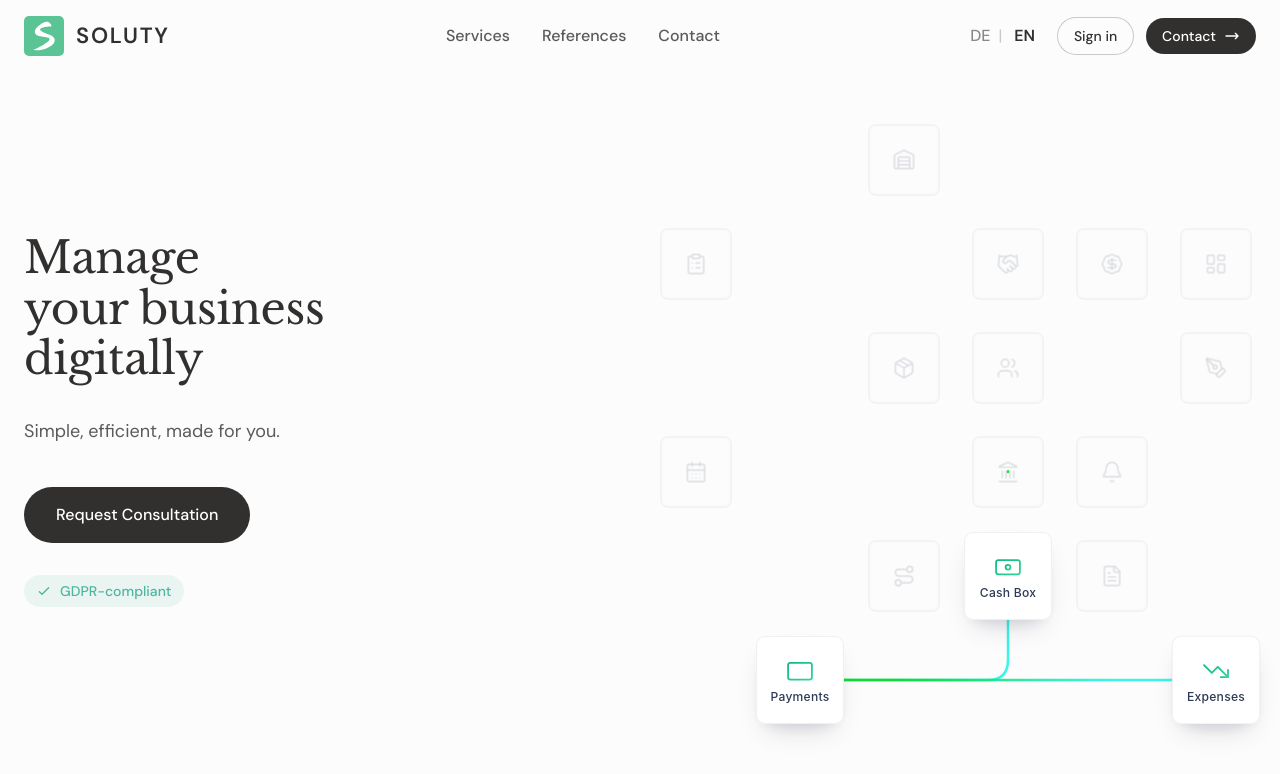
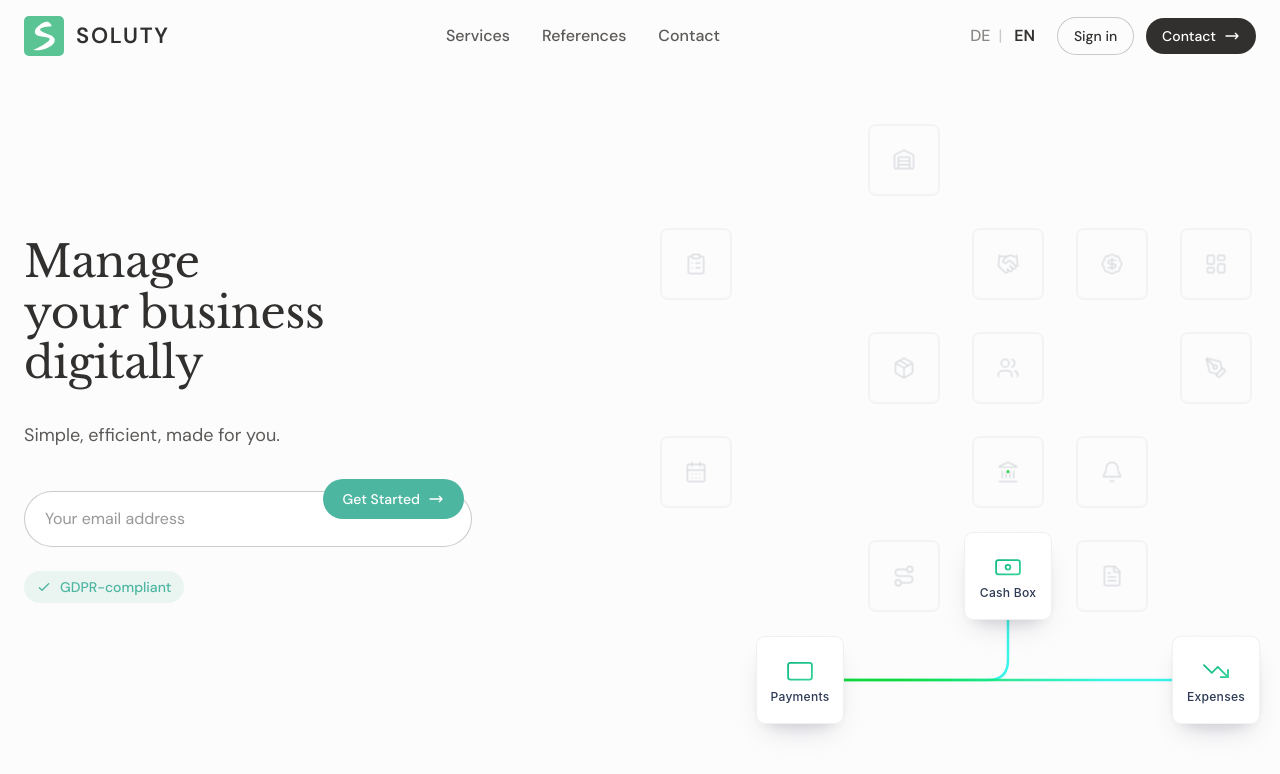
Before and after one commit to zaferkucuk/soluty-website, a Next.js app: page /en in a window 1280 px wide. Shown: the top 774 px of the page. Built offline with nearby package versions, Linux system fonts and the light colour scheme.

Commit message:
fix(hero): restore email input with submit button
- Create dedicated HeroEmailForm client component
- Restore email input + submit button inside input design
- Apply brand colors to submit button
- Focus state shows brand color border

```diff
--- /dev/null
+++ b/app/[locale]/components/HeroEmailForm.tsx
@@ -0,0 +1,69 @@
+'use client'
+
+import { useTranslations } from 'next-intl'
+import { useState } from 'react'
+
+// Design tokens
+const COLORS = {
+  textPrimary: '#32302F',
+  textMuted: '#8A8785',
+  brandPrimary: '#4DB6A0',
+  brandHover: '#3DA08C',
+  borderStrong: 'rgba(50, 48, 47, 0.25)',
+}
+
+export function HeroEmailForm() {
+  const t = useTranslations('hero')
+  const [isHovered, setIsHovered] = useState(false)
+
+  return (
+    <div className="relative flex-1 max-w-md">
+      <input
+        type="email"
+        placeholder={t('emailPlaceholder')}
+        className="
+          w-full h-14 px-5 pr-36
+          text-base
+          bg-white
+          rounded-full
+          transition-all duration-200
+          focus:outline-none focus:ring-2 focus:ring-offset-0
+        "
+        style={{
+          color: COLORS.textPrimary,
+          border: `1px solid ${COLORS.borderStrong}`,
+        }}
+        onFocus={(e) => {
+          e.currentTarget.style.borderColor = COLORS.brandPrimary
+        }}
+        onBlur={(e) => {
+          e.currentTarget.style.borderColor = COLORS.borderStrong
+        }}
+      />
+      {/* Submit Button inside input */}
+      <button
+        type="button"
+        className="
+          absolute right-2 top-1/2 -translate-y-1/2
+          inline-flex h-10 items-center justify-center gap-2
+          rounded-full px-5
+          text-white font-medium text-sm
+          transition-all duration-200
+          focus:outline-none focus:ring-2 focus:ring-offset-2
+        "
+        style={{
+          backgroundColor: isHovered ? COLORS.brandHover : COLORS.brandPrimary,
+          transform: isHovered ? 'translateY(-50%) translateY(-1px)' : 'translateY(-50%)',
+          boxShadow: isHovered ? '0 4px 12px rgba(77, 182, 160, 0.3)' : 'none',
+        }}
+        onMouseEnter={() => setIsHovered(true)}
+        onMouseLeave={() => setIsHovered(false)}
+      >
+        {t('cta.submit')}
+        <svg className="w-4 h-4" fill="none" stroke="currentColor" viewBox="0 0 24 24">
+          <path strokeLinecap="round" strokeLinejoin="round" strokeWidth={2} d="M17 8l4 4m0 0l-4 4m4-4H3" />
+        </svg>
+      </button>
+    </div>
+  )
+}
--- a/app/[locale]/page.tsx
+++ b/app/[locale]/page.tsx
@@ -1,6 +1,6 @@
 import { useTranslations } from "next-intl";
 import { ModuleGrid } from "./components/ModuleGrid";
-import { Button } from "./components/ui/Button";
+import { HeroEmailForm } from "./components/HeroEmailForm";
 
 // Design tokens
 const COLORS = {
@@ -8,7 +8,6 @@ const COLORS = {
   textSecondary: '#5C5A58',
   bgPrimary: '#FCFCFC',
   brandPrimary: '#4DB6A0',
-  borderStrong: 'rgba(50, 48, 47, 0.25)',
 }
 
 export default function HomePage() {
@@ -36,20 +35,13 @@ export default function HomePage() {
               {t("subheadline")}
             </p>
 
-            {/* CTA Button - Wealthsimple style */}
+            {/* Email Input + CTA */}
             <div className="mt-10">
-              <Button
-                as="link"
-                href="#contact"
-                variant="primary"
-                size="lg"
-              >
-                {t("cta.primary")}
-              </Button>
+              <HeroEmailForm />
             </div>
 
             {/* Trust Bar */}
-            <div className="mt-8 flex flex-wrap gap-4">
+            <div className="mt-6 flex flex-wrap gap-4">
               <span
                 className="inline-flex items-center gap-2 text-sm font-medium px-3 py-1.5 rounded-full"
                 style={{
```
